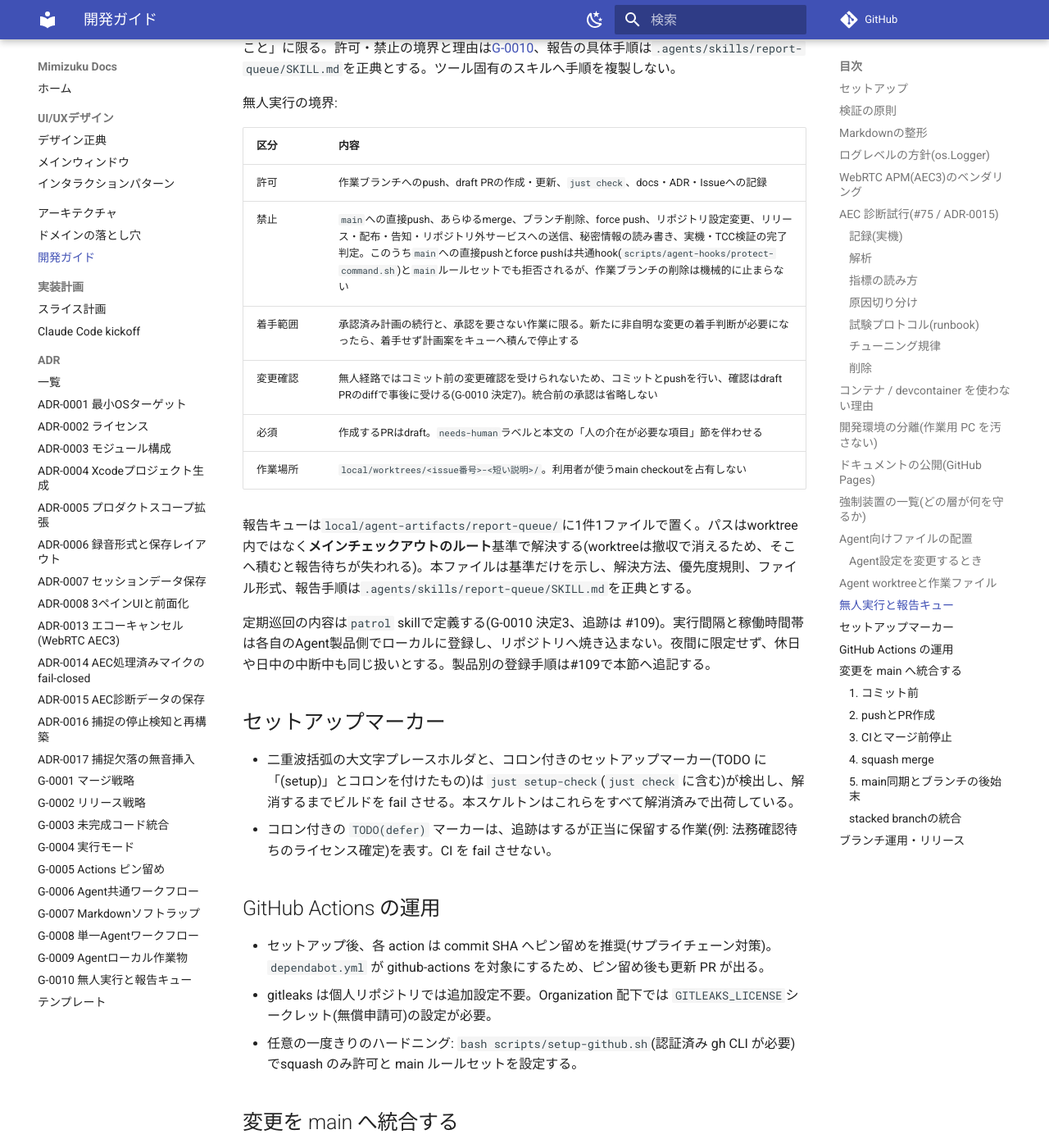
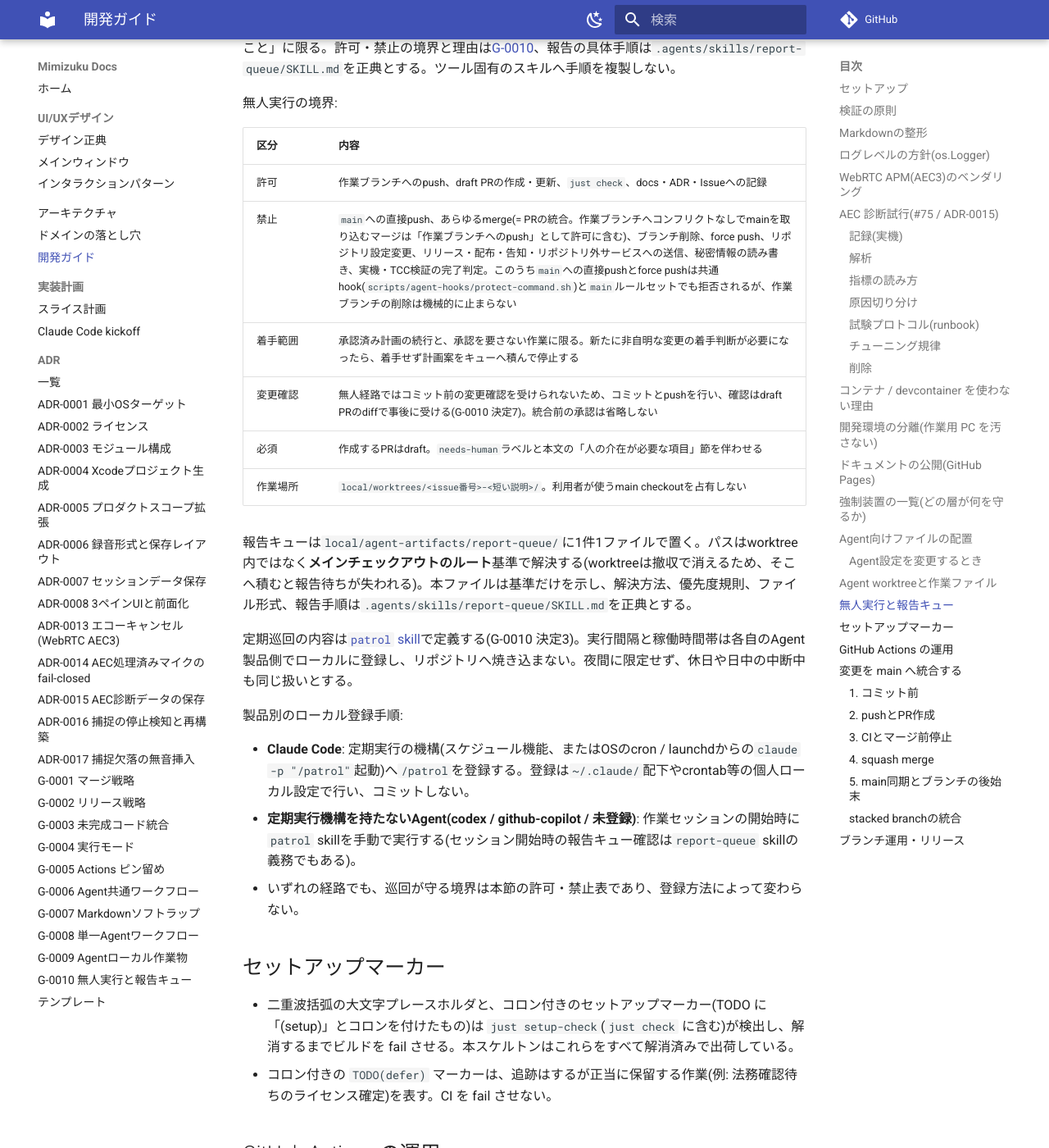
Before and after one commit to nallto/mimizuku, an MkDocs documentation site: the page built from docs/development.md, in a window 1280 px wide and 1400 px high, scrolled down 11832 px. Shown: the whole window at 82% size. Built offline with MkDocs 1.6.1 and Material for MkDocs 9.7.7, drawn with Linux system fonts in a browser that asks for light colours; comment, search, counter and statistics services are not loaded.

Commit message:
feat: patrolスキルを追加して定期巡回を運用する
定期巡回の内容(報告キュー棚卸し・main健全性・open PRのCI監視と
main追従・依存更新の可否判定・乖離検査・リポジトリ衛生・次タスクの
下調べの8項目)を共通skillとして定義する(G-0010 決定3)。無人境界の
正典はdocs/development.mdを参照し、bot管理ブランチへの手動pushは
しない。定期実行の登録は個人ローカル設定でコミットしない。

Closes #109

Co-Authored-By: Claude Fable 5 <noreply@anthropic.com>

```diff
--- a/docs/development.md
+++ b/docs/development.md
@@ -267,7 +267,7 @@ git worktree add \
 | 区分 | 内容 |
 | --- | --- |
 | 許可 | 作業ブランチへのpush、draft PRの作成・更新、`just check`、docs・ADR・Issueへの記録 |
-| 禁止 | `main`への直接push、あらゆるmerge、ブランチ削除、force push、リポジトリ設定変更、リリース・配布・告知・リポジトリ外サービスへの送信、秘密情報の読み書き、実機・TCC検証の完了判定。このうち`main`への直接pushとforce pushは共通hook(`scripts/agent-hooks/protect-command.sh`)と`main`ルールセットでも拒否されるが、作業ブランチの削除は機械的に止まらない |
+| 禁止 | `main`への直接push、あらゆるmerge(= PRの統合。作業ブランチへコンフリクトなしでmainを取り込むマージは「作業ブランチへのpush」として許可に含む)、ブランチ削除、force push、リポジトリ設定変更、リリース・配布・告知・リポジトリ外サービスへの送信、秘密情報の読み書き、実機・TCC検証の完了判定。このうち`main`への直接pushとforce pushは共通hook(`scripts/agent-hooks/protect-command.sh`)と`main`ルールセットでも拒否されるが、作業ブランチの削除は機械的に止まらない |
 | 着手範囲 | 承認済み計画の続行と、承認を要さない作業に限る。新たに非自明な変更の着手判断が必要になったら、着手せず計画案をキューへ積んで停止する |
 | 変更確認 | 無人経路ではコミット前の変更確認を受けられないため、コミットとpushを行い、確認はdraft PRのdiffで事後に受ける(G-0010 決定7)。統合前の承認は省略しない |
 | 必須 | 作成するPRはdraft。`needs-human`ラベルと本文の「人の介在が必要な項目」節を伴わせる |
@@ -275,7 +275,13 @@ git worktree add \
 
 報告キューは`local/agent-artifacts/report-queue/`に1件1ファイルで置く。パスはworktree内ではなく**メインチェックアウトのルート**基準で解決する(worktreeは撤収で消えるため、そこへ積むと報告待ちが失われる)。本ファイルは基準だけを示し、解決方法、優先度規則、ファイル形式、報告手順は`.agents/skills/report-queue/SKILL.md`を正典とする。
 
-定期巡回の内容は`patrol` skillで定義する(G-0010 決定3、追跡は #109)。実行間隔と稼働時間帯は各自のAgent製品側でローカルに登録し、リポジトリへ焼き込まない。夜間に限定せず、休日や日中の中断中も同じ扱いとする。製品別の登録手順は#109で本節へ追記する。
+定期巡回の内容は[`patrol` skill](../.agents/skills/patrol/SKILL.md)で定義する(G-0010 決定3)。実行間隔と稼働時間帯は各自のAgent製品側でローカルに登録し、リポジトリへ焼き込まない。夜間に限定せず、休日や日中の中断中も同じ扱いとする。
+
+製品別のローカル登録手順:
+
+- **Claude Code**: 定期実行の機構(スケジュール機能、またはOSのcron / launchdからの`claude -p "/patrol"`起動)へ`/patrol`を登録する。登録は`~/.claude/`配下やcrontab等の個人ローカル設定で行い、コミットしない。
+- **定期実行機構を持たないAgent(codex / github-copilot / 未登録)**: 作業セッションの開始時に`patrol` skillを手動で実行する(セッション開始時の報告キュー確認は`report-queue` skillの義務でもある)。
+- いずれの経路でも、巡回が守る境界は本節の許可・禁止表であり、登録方法によって変わらない。
 
 ## セットアップマーカー
 
```
Also changed, not shown: .agents/skills/patrol/SKILL.md (added, +34 -0 lines), .claude/skills/patrol/SKILL.md (added, +10 -0 lines).
